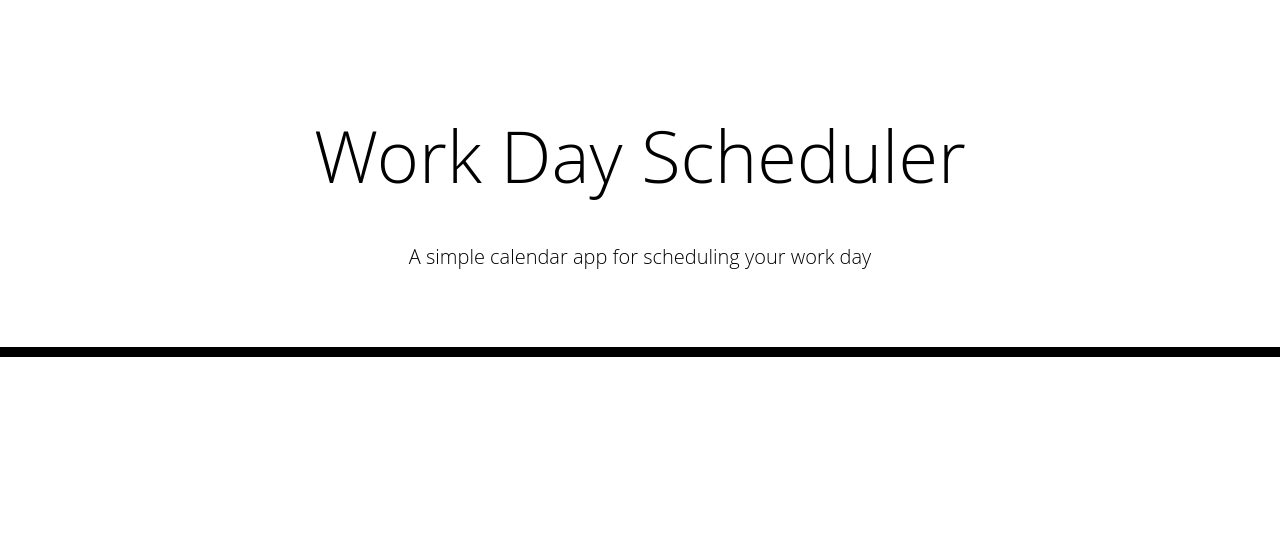
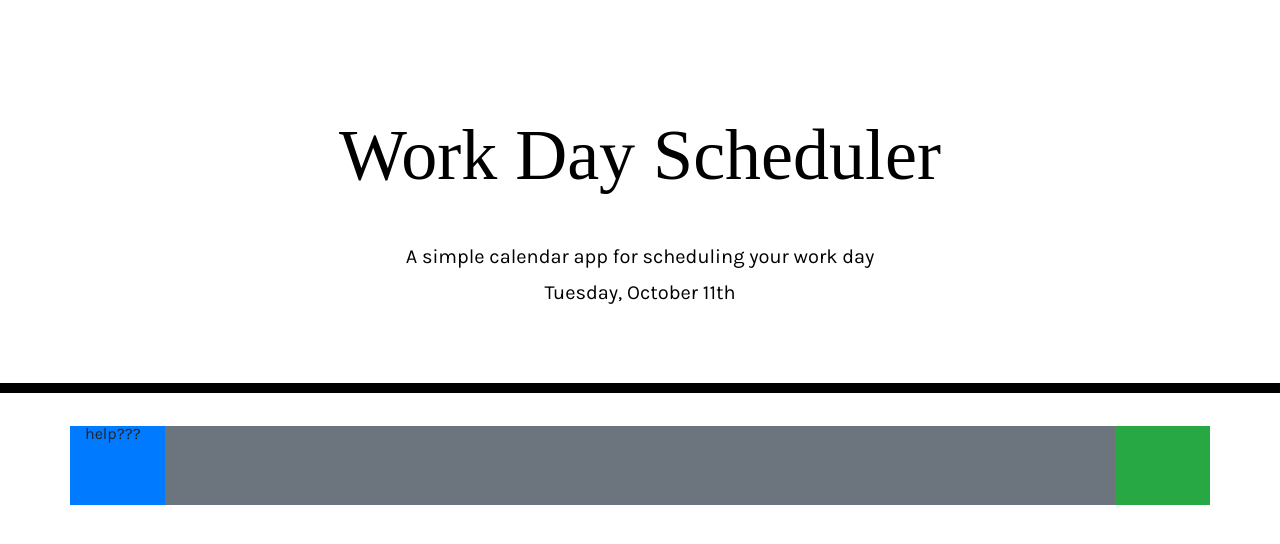
Before and after one commit to awoelf/work-day-scheduler, a plain HTML site: page index.html in a window 1280 px wide. Drawn offline with nearby package versions, Linux system fonts and the light colour scheme; a web font is replaced by a local one.

Commit message:
completed header

```diff
--- a/assets/css/style.css
+++ b/assets/css/style.css
@@ -1,5 +1,9 @@
+h1 {
+  font-family: "Podkova", serif;
+}
+
 body {
-  font-family: 'Open Sans', sans-serif;
+  font-family: "Karla", sans-serif;
   font-size: 16px;
   line-height: 1;
 }
--- a/assets/js/script.js
+++ b/assets/js/script.js
@@ -0,0 +1,23 @@
+let scheduleContainer = $("#schedule-container");
+let timeDisplay = $("#currentDay");
+
+function displayTime() {
+  let currentTime = moment().format("dddd, MMMM Do");
+  timeDisplay.text(currentTime);
+}
+
+let hourRow = $("<div>")
+  .addClass("row")
+  .attr("id", "9-am")
+  .append(
+    $("<div>").addClass("col-1 bg-primary").append($("<p>").attr("id", "hour"))
+  )
+  .append(
+    $("<div>").addClass("col-10 bg-secondary activity").attr("id", "activity")
+  )
+  .append($("<div>").addClass("col-1 bg-success").attr("id", "btn"));
+
+
+displayTime();
+scheduleContainer.append(hourRow);
+$("#hour").text("help???");
--- a/index.html
+++ b/index.html
@@ -27,11 +27,12 @@
       <p class="lead">A simple calendar app for scheduling your work day</p>
       <p id="currentDay" class="lead"></p>
     </header>
-    <div class="container">
+    <div id="schedule-container" class="container">
       <!-- Timeblocks go here -->
     </div>
 
-    <script src="https://cdnjs.cloudflare.com/ajax/libs/jquery/3.2.1/jquery.min.js"></script>
+    <script src="https://ajax.googleapis.com/ajax/libs/jquery/3.6.1/jquery.min.js"></script>
     <script src="https://cdnjs.cloudflare.com/ajax/libs/moment.js/2.24.0/moment.min.js"></script>
+    <script src="/assets/js/script.js"></script>
   </body>
 </html>
```
